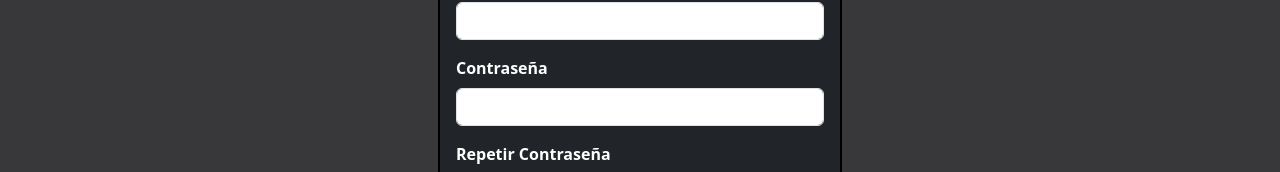
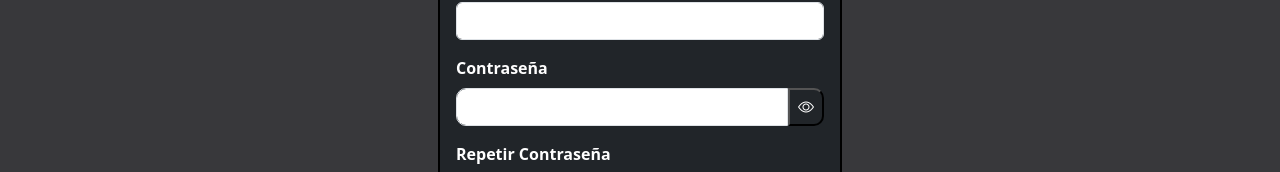
Before and after one commit to ColmanNicolas/proyect_Ecommerce1, a React (Vite) app: page /registro in a window 1280 px wide. Shown: the part 324-496 px from the top of the page. Built offline with nearby package versions, Linux system fonts and the light colour scheme.

Commit message:
agrego boton ver/ocultar contraseña en formularioRegisto

```diff
--- a/components/FormularioRegistro.jsx
+++ b/components/FormularioRegistro.jsx
@@ -2,9 +2,12 @@ import { useForm } from "react-hook-form";
 
 import './formulario.css'
 import axios from "axios";
+import { useState } from "react";
+
 
 
 const formularioRegistro = () => {
+
     const {
         handleSubmit,
         register,
@@ -13,12 +16,18 @@ const formularioRegistro = () => {
         reset,
     } = useForm();
 
+    const [showPassword, setShowPassword] = useState(false);
+
+    const visibilidadContraseña = () => {
+        setShowPassword(!showPassword);
+    };
+
     const enviarFormulario = async (data) => {
-        await axios.get(`http://localhost:3000/users`).then((results)=>{
-            const idNuevo = parseInt(results.data[results.data.length-1].id)+1;
-            data['id']=idNuevo.toString();
-        }).then(()=>{
-            axios.post(`http://localhost:3000/users`,data);
+        await axios.get(`http://localhost:3000/users`).then((results) => {
+            const idNuevo = parseInt(results.data[results.data.length - 1].id) + 1;
+            data['id'] = idNuevo.toString();
+        }).then(() => {
+            axios.post(`http://localhost:3000/users`, data);
             console.log('Usuario creado:', data);
         })
         reset();
@@ -94,8 +103,9 @@ const formularioRegistro = () => {
                 <label htmlFor="contraseñaRegistro" className="form-label fw-semibold">
                     Contraseña
                 </label>
+                <div className="d-flex">
                     <input
-                    type="password"
+                        type={showPassword ? "text" : "password"}
                         className="form-control"
                         id="contraseñaRegistro"
                         {...register("contraseñaRegistro", {
@@ -104,7 +114,12 @@ const formularioRegistro = () => {
                             maxLength: 30,
                             pattern: /^(?=.*[A-Z])(?=.*\d).+$/,
                         })}
+                        style={{ borderRadius: "10px 0 0 10px " }}
                     />
+                    <button type="button" className=" bg-dark px-2 text-white fw-bold"
+                        onClick={visibilidadContraseña}
+                        style={{ borderRadius: "0 10px 10px 0 " }}> {showPassword ? <i class="bi bi-eye-slash"></i> : <i class="bi bi-eye"></i>} </button>
+                </div>
                 {errors.contraseñaRegistro && (
                     <>
                         {errors.contraseñaRegistro.type === "required" && (
@@ -159,7 +174,7 @@ const formularioRegistro = () => {
                 )}
             </div>
             <div className="lineaDivisora"></div>
-            <p className="p-2 bg-primary text-white " style={{borderRadius: "7px",fontSize:"0.9rem",fontWeight:"600"}}>
+            <p className="p-2 bg-primary text-white " style={{ borderRadius: "7px", fontSize: "0.9rem", fontWeight: "600" }}>
                 Lorem, ipsum dolor sit amet consectetur adipisicing elit. Exercitationem
                 corrupti dignissimos quisquam, error excepturi hic, quaerat tempora
                 laboriosam sequi distinctio optio, nemo omnis. Quod corrupti incidunt
```
Lines whose indentation alone changed are shown as unchanged.
